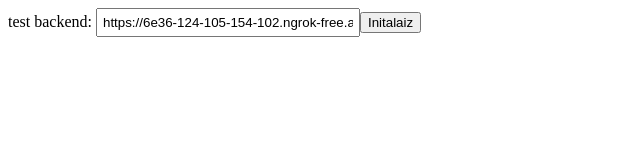
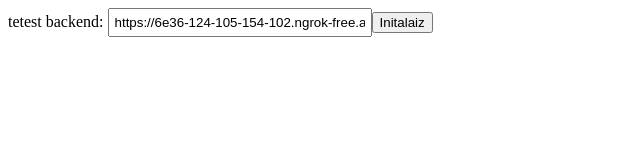
Before and after one commit to ralphleuq/sample-zoloz-webapp, an Angular app: page / in a window 1280 px wide. Shown: the top 160 px of the page, without its empty margins (0-640 px from the left). Built offline with nearby package versions, Linux system fonts and the light colour scheme.

Commit message:
sample tetest

```diff
--- a/src/app/app.component.html
+++ b/src/app/app.component.html
@@ -1,4 +1,4 @@
-test backend:
+tetest backend:
 <input style="width: 250px; padding:5px;" [(ngModel)]="backend"  placeholder="backend">
 <button (click)="initialize()"> Initalaiz </button>
 
```
